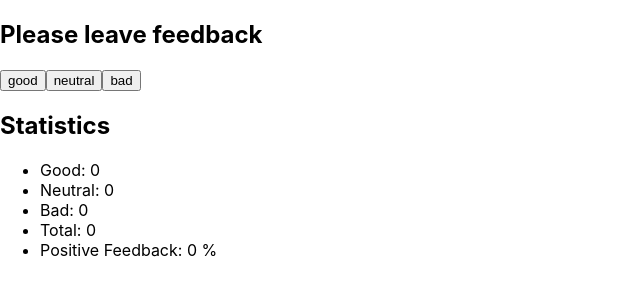
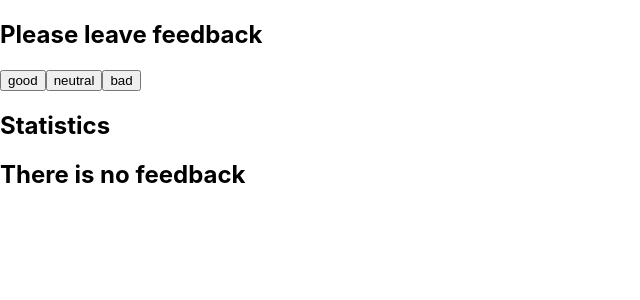
Before and after one commit to akiselyoff/goit-react-hw-02-phonebook, a React (Create React App) app: page / in a window 1280 px wide. Shown: the top 300 px of the page, without its empty margins (0-640 px from the left). Built offline with nearby package versions, Linux system fonts and the light colour scheme.

Commit message:
add Notofication step #4 done

```diff
--- a/src/components/App.js
+++ b/src/components/App.js
@@ -2,6 +2,7 @@
 import Statistics from './Statistics ';
 import FeedbackOptions from './FeedbackOptions';
 import Section from './Section';
+import Notification from './Notification';
 
 class App extends Component {
   state = {
@@ -29,6 +30,7 @@
   };
 
   render() {
+    const total = this.countTotalFeedback();
     return (
       <>
         <Section title="Please leave feedback">
@@ -38,6 +40,7 @@
           />
         </Section>
         <Section title="Statistics">
+          {total ? (
             <Statistics
               good={this.state.good}
               neutral={this.state.neutral}
@@ -45,6 +48,9 @@
               total={this.countTotalFeedback()}
               positivePercentage={this.countPositiveFeedbackPercentage()}
             />
+          ) : (
+            <Notification message="There is no feedback" />
+          )}
         </Section>
       </>
     );
--- /dev/null
+++ b/src/components/Notification.js
@@ -0,0 +1,7 @@
+import React from 'react';
+
+const Notification = ({ message }) => {
+  return <h2>{message}</h2>;
+};
+
+export default Notification;
```
Lines whose indentation alone changed are shown as unchanged.
